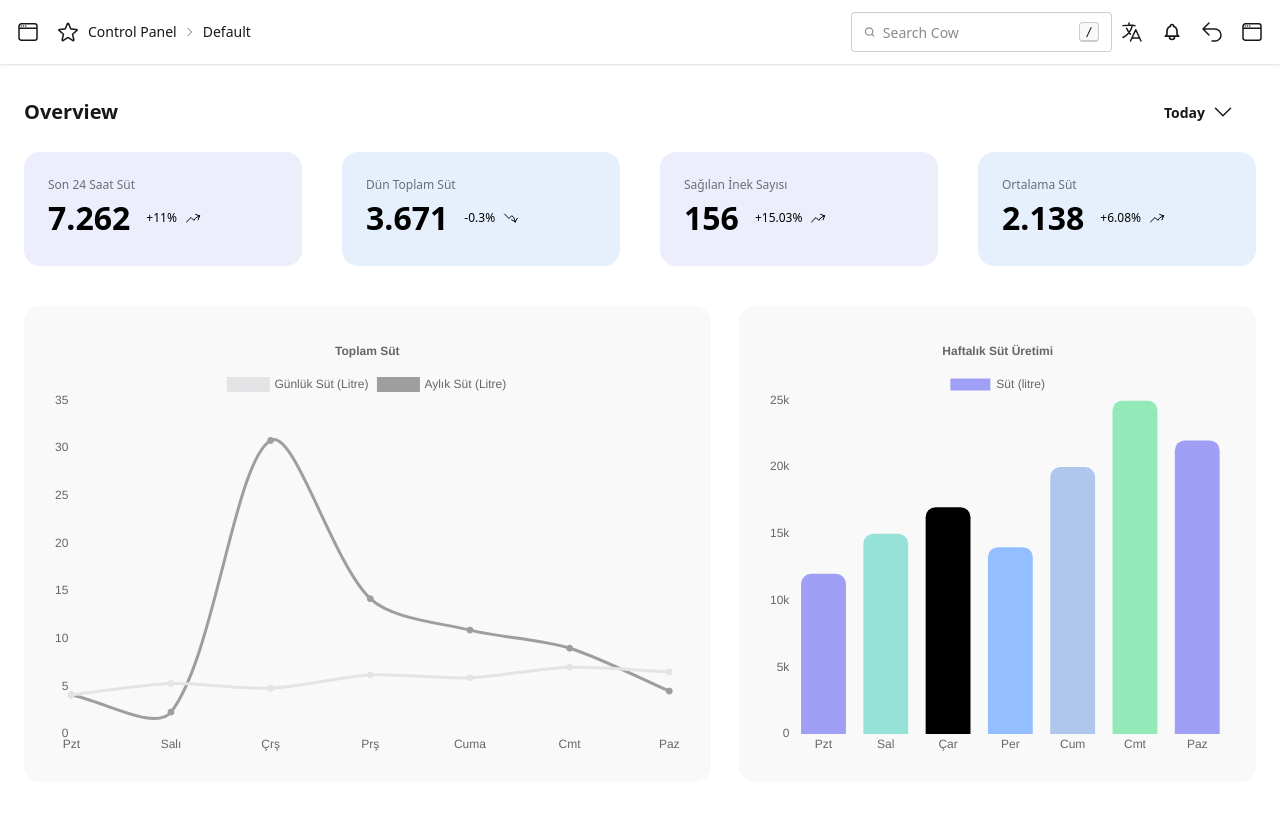
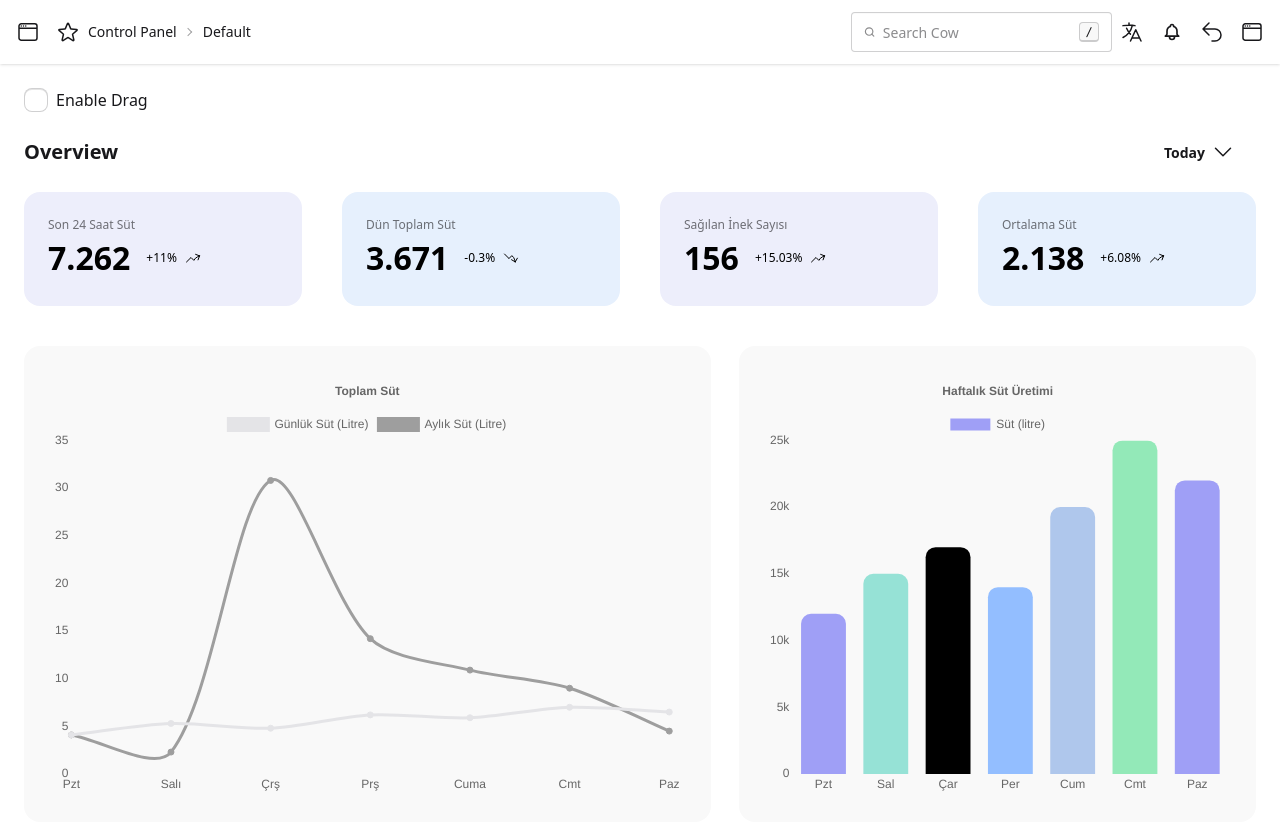
Before and after one commit to mustafadede/dairysense-case, a Next.js app: page /en in a window 1280 px wide. Shown: the top 830 px of the page. Built offline with nearby package versions, Linux system fonts and the light colour scheme.

Commit message:
feat: dnd added

```diff
--- a/messages/en.json
+++ b/messages/en.json
@@ -5,6 +5,7 @@
     "default": "Default",
     "search": "Search Cow",
     "today": "Today",
-    "reports": "Reports"
+    "reports": "Reports",
+    "enableDrag": "Enable Drag"
   }
 }
--- a/messages/tr.json
+++ b/messages/tr.json
@@ -5,6 +5,7 @@
     "default": "Varsayılan",
     "search": "İnek Ara",
     "today": "Bugün",
-    "reports": "Raporlar"
+    "reports": "Raporlar",
+    "enableDrag": "Sıralamayı Etkinleştir"
   }
 }
--- a/package.json
+++ b/package.json
@@ -9,6 +9,9 @@
     "lint": "next lint"
   },
   "dependencies": {
+    "@dnd-kit/core": "^6.3.1",
+    "@dnd-kit/sortable": "^10.0.0",
+    "@dnd-kit/utilities": "^3.2.2",
     "chart.js": "^4.5.0",
     "daisyui": "^5.0.46",
     "next": "15.3.5",
--- a/src/app/[locale]/page.tsx
+++ b/src/app/[locale]/page.tsx
@@ -3,6 +3,11 @@ import SampleChart from "@/components/SampleChart";
 import Navbar from "@/components/Navbar";
 import BarChart from "@/components/BarChart";
 import { useTranslations } from "next-intl";
+import { closestCorners, DndContext, DragEndEvent } from "@dnd-kit/core";
+import { TouchSensor, MouseSensor, useSensor, useSensors } from "@dnd-kit/core";
+import { SortableContext, useSortable, arrayMove } from "@dnd-kit/sortable";
+import { useState } from "react";
+import { CSS } from "@dnd-kit/utilities";
 
 const cardDatas = [
   {
@@ -31,12 +36,96 @@ const cardDatas = [
   },
 ];
 
+function DragHandle() {
+  return (
+    <svg
+      xmlns="http://www.w3.org/2000/svg"
+      fill="none"
+      viewBox="0 0 24 24"
+      strokeWidth={1.5}
+      stroke="currentColor"
+      className="w-6 h-6 cursor-grab"
+    >
+      <path strokeLinecap="round" strokeLinejoin="round" d="M4 8h16M4 16h16" />
+    </svg>
+  );
+}
+
+interface SortableBlockProps {
+  id: string;
+  children: React.ReactNode;
+  showHandles: boolean;
+}
+
+function SortableBlock({ id, children, showHandles }: SortableBlockProps) {
+  const {
+    attributes,
+    listeners,
+    setNodeRef,
+    transform,
+    transition,
+    isDragging,
+  } = useSortable({ id });
+  const style = {
+    transform: CSS.Transform.toString(transform),
+    transition,
+  };
+  return (
+    <div ref={setNodeRef} style={style} {...attributes} className="w-full">
+      {showHandles && (
+        <div {...listeners} className="mb-2">
+          <DragHandle />
+        </div>
+      )}
+      {children}
+    </div>
+  );
+}
+
 export default function Home() {
   const t = useTranslations("HomePage");
+  const initialBlocks = ["header", "cards", "charts"];
+  const [sortableItems, setSortableItems] = useState(initialBlocks);
+  const [showHandles, setShowHandles] = useState(false);
+
+  const sensors = useSensors(useSensor(MouseSensor), useSensor(TouchSensor));
+
+  function handleDragEnd(event: DragEndEvent) {
+    const { active, over } = event;
+    if (over && active.id !== over.id) {
+      setSortableItems((items) => {
+        const oldIndex = items.indexOf(String(active.id));
+        const newIndex = items.indexOf(String(over.id));
+        return arrayMove(items, oldIndex, newIndex);
+      });
+    }
+  }
+
   return (
     <div className="w-screen h-screen mb-5 md:mb-10">
       <Navbar />
       <div className="flex flex-col h-full p-6">
+        <div className="mb-4 flex items-center justify-between">
+          <label className="flex items-center gap-2 cursor-pointer select-none">
+            <input
+              type="checkbox"
+              checked={showHandles}
+              onChange={() => setShowHandles((v) => !v)}
+              className="checkbox"
+            />
+            {t("enableDrag")}
+          </label>
+        </div>
+        <DndContext
+          collisionDetection={closestCorners}
+          onDragEnd={handleDragEnd}
+          sensors={sensors}
+        >
+          <SortableContext items={sortableItems}>
+            {sortableItems.map((key) => {
+              if (key === "header") {
+                return (
+                  <SortableBlock key={key} id={key} showHandles={showHandles}>
                     <div className="flex justify-between items-center mb-4">
                       <h1 className="text-xl font-bold">{t("overview")}</h1>
                       <details className="dropdown">
@@ -68,6 +157,12 @@ export default function Home() {
                         </ul>
                       </details>
                     </div>
+                  </SortableBlock>
+                );
+              }
+              if (key === "cards") {
+                return (
+                  <SortableBlock key={key} id={key} showHandles={showHandles}>
                     <div className="flex flex-col lg:flex-row w-full flex-wrap gap-10 mb-5 md:mb-10">
                       {cardDatas.map((card, index) => (
                         <div
@@ -75,7 +170,9 @@ export default function Home() {
                           className="stats flex flex-wrap flex-1 w-full overflow-hidden flex-col p-6 rounded-2xl"
                           style={{ backgroundColor: card.bgColor }}
                         >
-              <div className="stat-title !text-start">{card.title}</div>
+                          <div className="stat-title !text-start">
+                            {card.title}
+                          </div>
                           <div className="flex gap-4">
                             <div className="stat-value text-black">
                               {card.value.toLocaleString()}
@@ -125,12 +222,25 @@ export default function Home() {
                         </div>
                       ))}
                     </div>
+                  </SortableBlock>
+                );
+              }
+              if (key === "charts") {
+                return (
+                  <SortableBlock key={key} id={key} showHandles={showHandles}>
                     <div className="flex flex-col md:flex-row gap-3 md:gap-7">
                       <div className="w-full md:w-2/3 p-4 md:p-7 rounded-2xl bg-[#F9F9F9]">
                         <SampleChart />
                       </div>
                       <BarChart />
                     </div>
+                  </SortableBlock>
+                );
+              }
+              return null;
+            })}
+          </SortableContext>
+        </DndContext>
       </div>
     </div>
   );
```
Also changed, not shown: 1 other file (tests, documents, lock files or other folders). Lines whose indentation alone changed are shown as unchanged.
